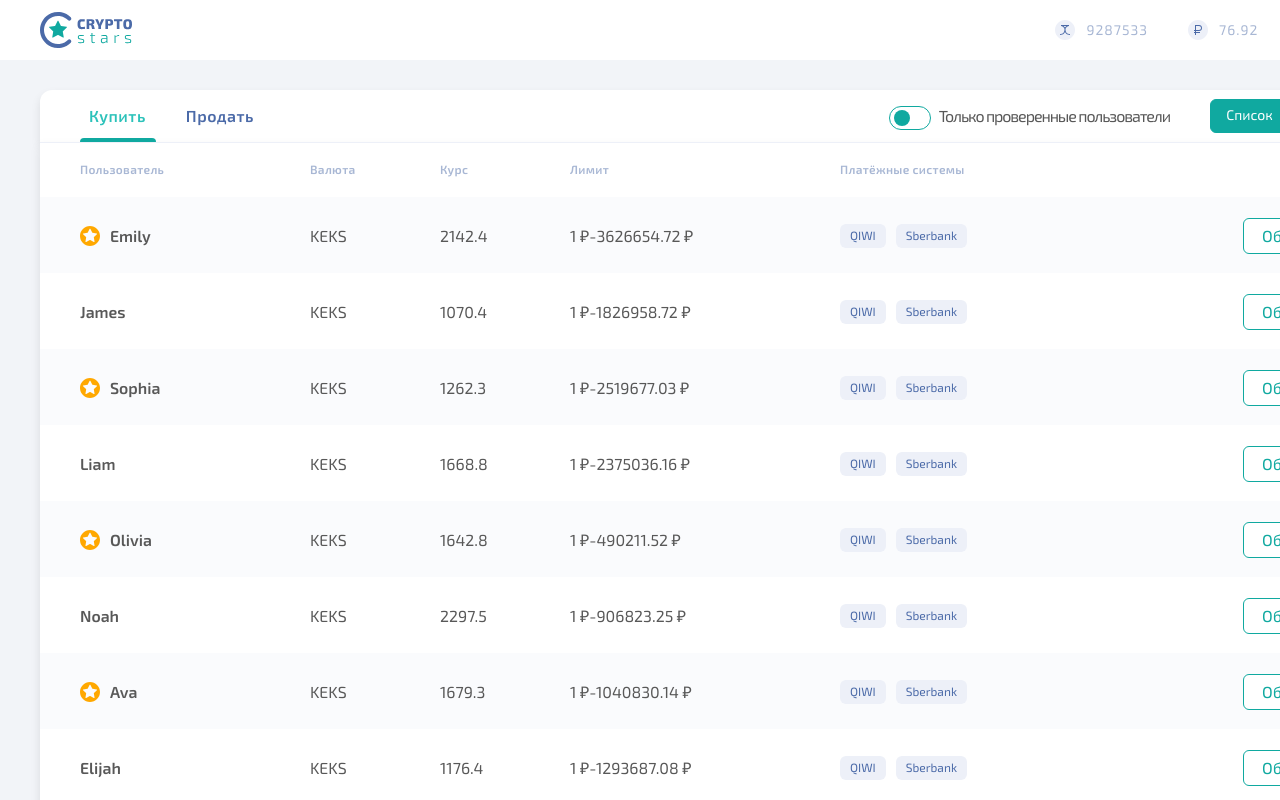
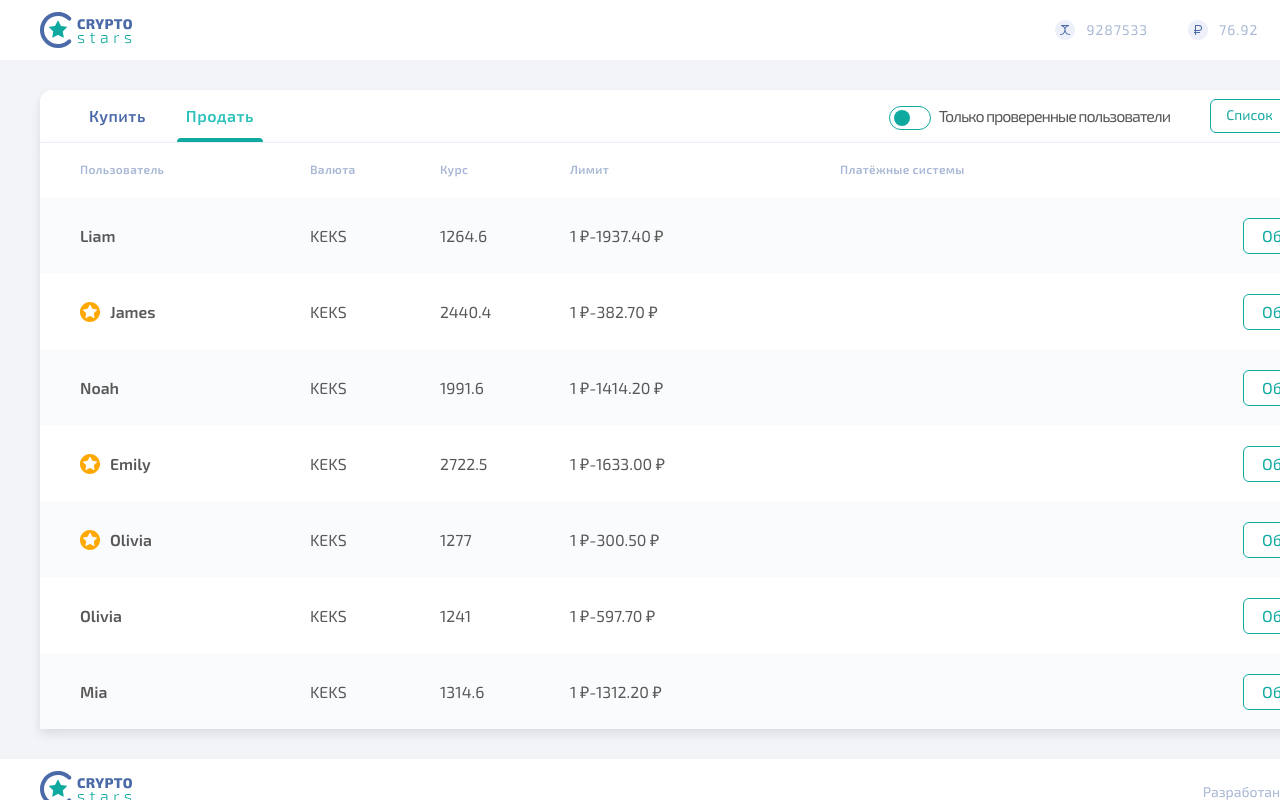
Before and after one commit to WictoriaK/Crypto-Stars, a website with bundled scripts: page index.html in a window 1280 px wide. Both pictures are taken after a click on the button "Продать". Shown: the top 800 px of the page. Built offline with nearby package versions, Linux system fonts and the light colour scheme.

Commit message:
added radio change event and refactored the code

```diff
--- a/index.html
+++ b/index.html
@@ -191,8 +191,8 @@
                             <div class="tabs__controls" data-tabs="controls">
                                 <!-- При переключении с продавцов на покупателей и обратно нужно выделить активный пункт .is-active -->
                                 <button class="tabs__control btn is-active" type="button"
-                                    data-tabs="control">Купить</button>
-                                <button class="tabs__control btn" type="button" data-tabs="control">Продать</button>
+                                    data-tabs="control" data-user-type="seller">Купить</button>
+                                <button class="tabs__control btn" type="button" data-tabs="control" data-user-type="buyer">Продать</button>
                             </div>
                         </div>
                     </div>
--- a/js/contractors.js
+++ /dev/null
@@ -1,104 +0,0 @@
-import { createContractorsList } from './mock/contractors-data.js';
-
-const contractorsListElement = document.querySelector('.users-list__table-body');
-const checkedUsersButton = document.querySelector('#checked-users');
-
-
-const defaulContractor = {
-  id: 0,
-  balance: {
-    currency: 'KEKS',
-    amount: 10
-  },
-  exchangeRate: 1,
-  isVerified: false,
-  status: 'seller',
-  userName: 'Julia',
-  paymentMethods: [
-    {
-      currency: 'RUB',
-      provider: 'QIWI',
-      accountNumber: '0000 0000 0000 3605'
-    },
-    {
-      currency: 'RUB',
-      provider: 'Sberbank',
-      accountNumber: '0000 0000 0000 9567'
-    }
-  ],
-  minAmount: 1
-};
-
-
-const similarContractorsList = createContractorsList();
-
-const createProviderBadgesHTML = (paymentMethods) => paymentMethods ? paymentMethods.map((method )=> `<li class="users-list__badges-item badge">${method.provider}</li>`).join('') : '';
-
-const calculateSellerLimit = (contactor = defaulContractor) => {
-  const {status, balance, exchangeRate} = contactor;
-
-  return status === 'seller'
-    ? (balance.amount * exchangeRate).toFixed(2)
-    : balance.amount;
-};
-
-const getVarifiedIcon = (isVerified) => isVerified ? '<svg width="20" height="20" aria-hidden="true"><use xlink:href="#icon-star"></use></svg>' : '';
-
-
-const createTableRow = (contractor) => {
-
-  const sellerLimit = calculateSellerLimit(contractor);
-  const verifiedIcon = getVarifiedIcon(contractor.isVerified);
-  const paymentBadges = createProviderBadgesHTML(contractor.paymentMethods);
-
-  return `
-    <tr class="users-list__table-row" data-user="${contractor.id}">
-      <td class="users-list__table-cell users-list__table-name">${verifiedIcon}<span>${contractor.userName}</span></td>
-      <td class="users-list__table-cell users-list__table-currency">${contractor.balance.currency}</td>
-      <td class="users-list__table-cell users-list__table-exchangerate">${contractor.exchangeRate}</td>
-      <td class="users-list__table-cell users-list__table-cashlimit">${contractor.minAmount} ₽-${sellerLimit} ₽</td>
-      <td class="users-list__table-cell users-list__table-payments">
-        <ul class="users-list__badges-list">${paymentBadges}</ul>
-      </td>
-      <td class="users-list__table-cell users-list__table-btn">
-          <button class="btn btn--greenborder sell-btn" type="button" data-user="${contractor.id}">Обменять</button>
-       </td>
-    </tr>
-  `;
-};
-
-
-const renderVerifiedContactorsList = () => {
-  const verifiedContractors = similarContractorsList.filter((contractor) => contractor.isVerified);
-
-
-  if (!verifiedContractors) {
-    contractorsListElement.innerHTML = '<tr class="users-list__table-row"><td>Нет проверенных продавцов</td></tr>';
-    return;
-  }
-
-  contractorsListElement.innerHTML = ''; // Очистка
-
-  verifiedContractors.forEach((item) => {
-    const rowHTML = createTableRow(item);
-    contractorsListElement.insertAdjacentHTML('beforeend', rowHTML);
-  });
-};
-
-const renderContractorsProfiles = () => {
-  if (!contractorsListElement) {
-    return;
-  }
-
-  contractorsListElement.innerHTML = ''; // Очистка
-
-  similarContractorsList.forEach((item) => {
-    const rowHTML = createTableRow(item);
-    contractorsListElement.insertAdjacentHTML('beforeend', rowHTML);
-  });
-};
-
-checkedUsersButton.addEventListener('change', (evt) => evt.target.checked ? renderVerifiedContactorsList() : renderContractorsProfiles());
-
-
-export { renderContractorsProfiles, similarContractorsList };
--- a/js/mock/contractors-data.js
+++ /dev/null
@@ -1,35 +0,0 @@
-import {getRandomFloatNumber} from '../utils.js';
-
-const CONTRACTORS_AMOUNT = 10;
-const contractorsNamesArray = ['Emily', 'James', 'Sophia', 'Liam', 'Olivia', 'Noah', 'Ava', 'Elijah', 'Mia', 'Lucas'];
-
-
-const createContractor = (index) => ({
-  id: index,
-  balance: {
-    currency: 'KEKS',
-    amount: getRandomFloatNumber(1, 2000)
-  },
-  exchangeRate: getRandomFloatNumber(1000, 3000),
-  isVerified: index % 2 === 0,
-  status: 'seller',
-  userName: contractorsNamesArray[index],
-  paymentMethods: [
-    {
-      currency: 'RUB',
-      provider: 'QIWI',
-      accountNumber: '0000 0000 0000 3605'
-    },
-    {
-      currency: 'RUB',
-      provider: 'Sberbank',
-      accountNumber: '0000 0000 0000 9567'
-    }
-  ],
-  minAmount: 1
-});
-
-
-const createContractorsList = () => Array.from({length: CONTRACTORS_AMOUNT}, (__, index) => createContractor(index));
-
-export {createContractorsList};
--- /dev/null
+++ b/js/mock/profiles-data.js
@@ -0,0 +1,41 @@
+import {getRandomFloatNumber, getRandomArrayElement} from '../utils.js';
+
+const PROFILES_AMOUNT = 20;
+const profileNamesArray = ['Emily', 'James', 'Sophia', 'Liam', 'Olivia', 'Noah', 'Ava', 'Elijah', 'Mia', 'Lucas'];
+const statusArray = ['seller', 'buyer'];
+
+
+const createProfile = (index) => {
+  const status = getRandomArrayElement(statusArray);
+
+  return {
+    id: index,
+    balance: {
+      currency: 'KEKS',
+      amount: getRandomFloatNumber(1, 2000)
+    },
+    exchangeRate: getRandomFloatNumber(1000, 3000),
+    isVerified: index % 2 === 0,
+    status: status,
+    userName: getRandomArrayElement(profileNamesArray),
+    ...(status === 'seller' && {
+      paymentMethods: [
+        {
+          currency: 'RUB',
+          provider: 'QIWI',
+          accountNumber: '0000 0000 0000 3605'
+        },
+        {
+          currency: 'RUB',
+          provider: 'Sberbank',
+          accountNumber: '0000 0000 0000 9567'
+        }
+      ],
+    }),
+    minAmount: 1
+  };
+};
+
+const createProfilesList = () => Array.from({length: PROFILES_AMOUNT}, (__, index) => createProfile(index));
+
+export {createProfilesList};
--- a/js/modal.js
+++ b/js/modal.js
@@ -4,8 +4,6 @@ const bodyElement = document.querySelector('body');
 const modalElement = document.querySelector('.modal');
 const userListTableElement = document.querySelector('.users-list__table');
 const closeModalBtn = modalElement.querySelector('.modal__close-btn');
-
-
 
 const getUserData = (id) => {
   const row = document.querySelector(`tr[data-user="${id}"]`);
--- /dev/null
+++ b/js/profiles.js
@@ -0,0 +1,177 @@
+import {createProfilesList} from './mock/profiles-data.js';
+import {defaultProfile} from './utils.js';
+
+const USER_TYPES = {
+  SELLER: 'seller',
+  BUYER: 'buyer'
+};
+
+const profilesListElement = document.querySelector('.users-list__table-body');
+const tabsControlsElement = document.querySelector('.tabs__controls');
+const checkedUsersButton = document.querySelector('#checked-users');
+
+const similarProfilesList = createProfilesList();
+
+const [sellers, buyers] = similarProfilesList.reduce((accum, profile) => {
+  accum[profile.status === 'seller' ? 0 : 1].push(profile);
+
+  return accum;
+},
+  [[], []]
+);
+
+const verifiedSellers = sellers.filter((seller) => seller.isVerified);
+const verifiedBuyers = buyers.filter((seller) => seller.isVerified);
+
+
+const isSeller = (profile) => profile.status === USER_TYPES.SELLER;
+
+const createProfileBadgesHTML = (profile) => isSeller(profile) ? `<ul class="users-list__badges-list">
+${profile.paymentMethods.map((method) => `<li class="users-list__badges-item badge">${method.provider}</li>`).join('')}</ul>` : '';
+
+const calculateSellerLimit = (profile) => {
+  const {status, balance, exchangeRate} = profile;
+
+  if(!balance.amount || typeof balance.amount !== 'number') {
+    console.warn('Invalid balance data for profile:', profile);
+    return 'N/A';
+  }
+
+  return status === USER_TYPES.SELLER
+    ? (balance.amount * exchangeRate).toFixed(2)
+    : balance.amount.toFixed(2);
+};
+
+const getVarifiedIcon = (isVerified) => isVerified ? '<svg width="20" height="20" aria-hidden="true"><use xlink:href="#icon-star"></use></svg>' : '';
+
+const getNoResultMessage = () => `<div class="message message--noresults"><span class="message__icon">
+              <svg width="60" height="60" aria-hidden="true">
+                <use xlink:href="#icon-no-results"></use>
+              </svg></span>
+            <p class="message__paragraph">Нет подходящих объявлений
+              <a class="link"></a>
+            </p>
+          </div>`;
+
+
+const createTableRow = (profile = defaultProfile) => {
+  try {
+    const sellerLimit = calculateSellerLimit(profile);
+    const verifiedIcon = getVarifiedIcon(profile.isVerified);
+    const paymentBadges = createProfileBadgesHTML(profile);
+
+    return `
+    <tr class="users-list__table-row" data-user="${profile.id}">
+      <td class="users-list__table-cell users-list__table-name">${verifiedIcon}<span>${profile.userName}</span></td>
+      <td class="users-list__table-cell users-list__table-currency">${profile.balance.currency}</td>
+      <td class="users-list__table-cell users-list__table-exchangerate">${profile.exchangeRate}</td>
+      <td class="users-list__table-cell users-list__table-cashlimit">${profile.minAmount} ₽-${sellerLimit} ₽</td>
+      <td class="users-list__table-cell users-list__table-payments">
+       ${paymentBadges}
+      </td>
+      <td class="users-list__table-cell users-list__table-btn">
+          <button class="btn btn--greenborder sell-btn" type="button" data-user="${profile.id}">Обменять</button>
+       </td>
+    </tr>
+  `;
+  } catch (error) {
+    console.error('Error creating table row for profile:', profile, error);
+    return getNoResultMessage();
+  }
+
+};
+
+
+const renderProfiles = (profiles = []) => {
+  if (!profilesListElement) {
+    console.warn('Table body element not found');
+    return;
+  }
+
+  profilesListElement.innerHTML = profiles.length > 0
+    ? profiles.map((profile) => createTableRow(profile)).join('')
+    : getNoResultMessage();
+};
+
+
+const getCurrentUserType = () => {
+  const activeTab = document.querySelector('.tabs__control.is-active');
+
+  return activeTab ? activeTab.dataset.userType : USER_TYPES.SELLER;
+};
+
+
+const getProfilesByType = (userType, onlyVerified = false) => {
+  if (onlyVerified) {
+    switch (userType) {
+      case USER_TYPES.SELLER:
+        return verifiedSellers;
+
+      case USER_TYPES.BUYER:
+        return verifiedBuyers;
+
+      default:
+        console.warn('Unknown user type:', userType);
+        return [];
+    }
+  }
+
+  switch (userType) {
+    case USER_TYPES.SELLER:
+      return sellers;
+
+    case USER_TYPES.BUYER:
+      return buyers;
+
+    default:
+      console.warn('Unknown user type:', userType);
+      return [];
+  }
+};
+
+const updateProfilesDisplay = () => {
+  const currentUserType = getCurrentUserType();
+  const onlyVerified = checkedUsersButton?.checked || false;
+  const profilesToRender = getProfilesByType(currentUserType, onlyVerified);
+
+  renderProfiles(profilesToRender);
+}
+
+const handeTabClick = (evt) => {
+  const clickedTab = evt.target.closest('.tabs__control');
+
+  if (!clickedTab) {
+    return
+  }
+
+  document.querySelectorAll('.tabs__control.is-active').forEach(tab => {
+    tab.classList.remove('is-active');
+  });
+
+  clickedTab.classList.add('is-active');
+
+  updateProfilesDisplay();
+}
+
+
+const handleRadioChangeClick = () => {
+  updateProfilesDisplay();
+}
+
+const init = () => {
+  if (!profilesListElement || !tabsControlsElement) {
+    console.error('Required DOM elements not found');
+    return;
+  }
+
+  renderProfiles(sellers);
+
+  tabsControlsElement.addEventListener('click', handeTabClick);
+
+  if(checkedUsersButton) {
+    checkedUsersButton.addEventListener('change', handleRadioChangeClick);
+  }
+};
+
+
+export { init }
--- a/js/utils.js
+++ b/js/utils.js
@@ -26,4 +26,31 @@ const isEnterKey = (evt) => evt.keyCode === 13;
 
 const getRandomArrayElement = (array) => array[getRandomPositiveInteger(0, array.length - 1)];
 
-export {getRandomArrayElement, getRandomFloatNumber, isEscapeKey, isEnterKey, getRandomPositiveInteger};
+
+const defaultProfile = {
+  id: 0,
+  balance: {
+    currency: 'KEKS',
+    amount: 10
+  },
+  exchangeRate: 1,
+  isVerified: false,
+  status: 'seller',
+  userName: 'Julia',
+  paymentMethods: [
+    {
+      currency: 'RUB',
+      provider: 'QIWI',
+      accountNumber: '0000 0000 0000 3605'
+    },
+    {
+      currency: 'RUB',
+      provider: 'Sberbank',
+      accountNumber: '0000 0000 0000 9567'
+    }
+  ],
+  minAmount: 1
+};
+
+
+export {getRandomArrayElement, getRandomFloatNumber, isEscapeKey, isEnterKey, getRandomPositiveInteger, defaultProfile};
```
Also changed, not shown: js/main.js (+7 -3 lines).
